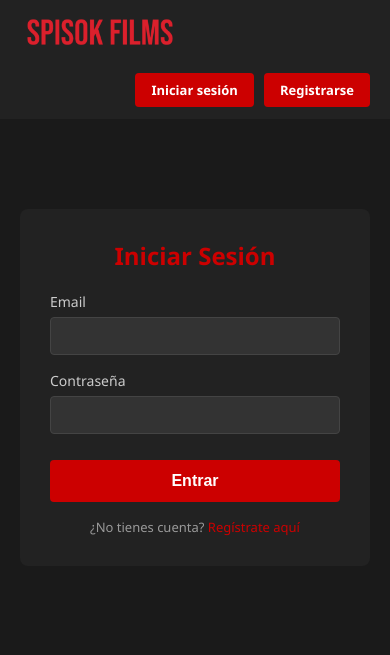
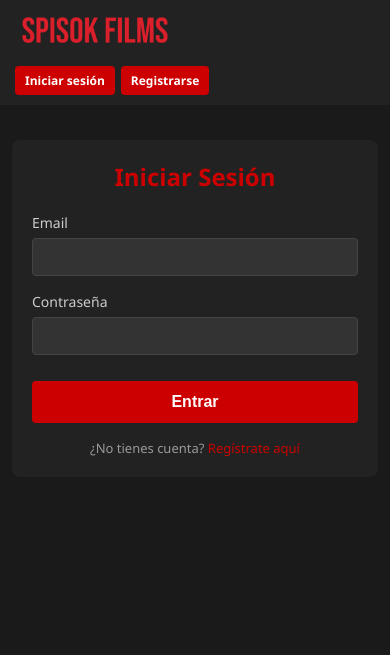
Before and after one commit to Dariushzz/spisok-films, a PHP site: page / in a window 390 px wide. Shown: the top 655 px of the page. Run offline with PHP 8.4, Linux system fonts and the light colour scheme.

Commit message:
responsive

```diff
--- a/view/css/style.css
+++ b/view/css/style.css
@@ -485,3 +485,84 @@ a {
     color: white;
     margin-top: 2px;
 }
+
+
+/* === RESPONSIVE MÓVIL === */
+@media (max-width: 768px) {
+
+    .navbar {
+        flex-wrap: wrap;
+        gap: 10px;
+        padding: 10px 15px;
+    }
+
+    .search-box {
+        order: 3;
+        max-width: 100%;
+        width: 100%;
+    }
+
+    .nav-links {
+        order: 2;
+        margin-left: 0;
+        flex-wrap: wrap;
+        gap: 6px;
+    }
+
+    .btn-red {
+        padding: 6px 10px;
+        font-size: 12px;
+    }
+
+    .user-name {
+        font-size: 12px;
+    }
+
+    .main-content {
+        padding: 15px 12px;
+    }
+
+    .movie-grid {
+        grid-template-columns: repeat(2, 1fr);
+        gap: 12px;
+    }
+
+    .movie-detail {
+        flex-direction: column;
+        padding: 16px;
+    }
+
+    .movie-detail img {
+        width: 100%;
+        max-height: 350px;
+    }
+
+    .movie-detail h1 {
+        font-size: 22px;
+    }
+
+    .auth-section {
+        margin: 20px auto;
+        padding: 20px;
+    }
+
+    .asistente-card {
+        padding: 16px;
+    }
+
+    .asistente-input-row {
+        flex-direction: column;
+    }
+
+    .asistente-input-row button {
+        width: 100%;
+    }
+
+    .detail-actions {
+        flex-direction: column;
+    }
+
+    .detail-actions button {
+        width: 100%;
+    }
+}
```
